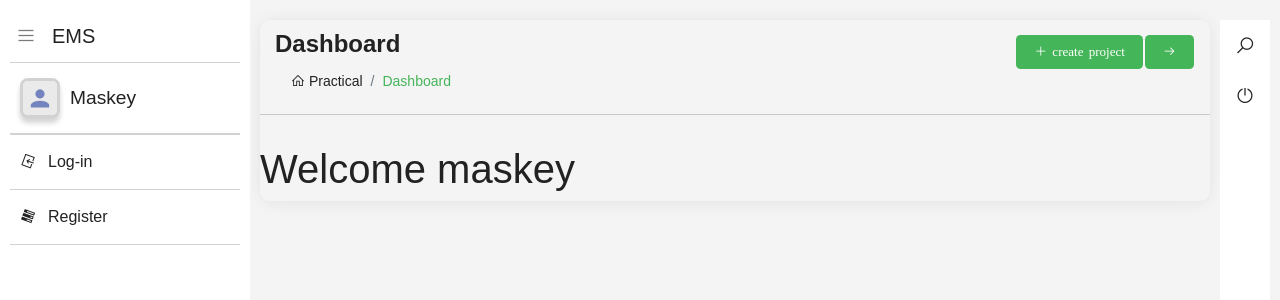
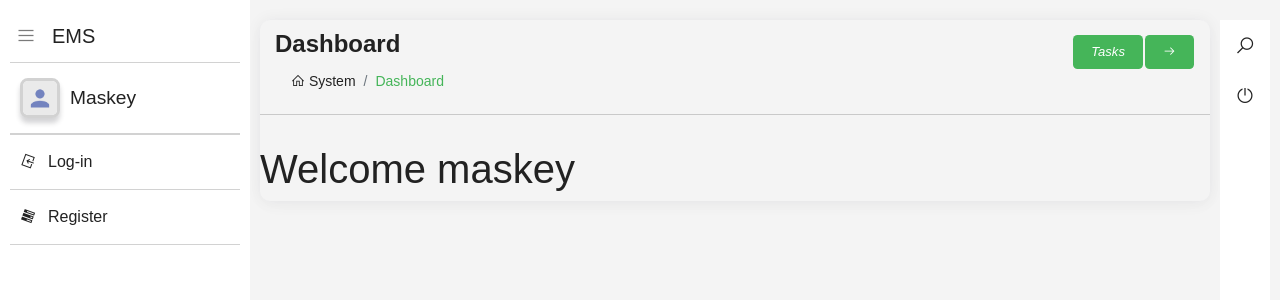
Before and after one commit to MaskeyPuja/ems, a Django app: page /dashboard/ in a window 1280 px wide. Shown: the top 300 px of the page. Run offline with Django 3.2, Linux system fonts and the light colour scheme; a user stored in the database is signed in; some libraries are stand-ins or nearby versions; some web fonts are replaced.

Commit message:
modified

```diff
--- a/core/templates/core/dashboard.html
+++ b/core/templates/core/dashboard.html
@@ -9,14 +9,14 @@
             <div class="col-lg-7 col-md-6 col-sm-12">
                 <h2>Dashboard</h2>
                 <ul class="breadcrumb">
-                    <li class="breadcrumb-item"><a href="{% url 'home' %}"><i class="la la-home"></i> Practical</a></li>
+                    <li class="breadcrumb-item"><a href="{% url 'home' %}"><i class="la la-home"></i> System</a></li>
                     <li class="breadcrumb-item active">Dashboard</li>
                 </ul>
                 <button class="btn btn-primary btn-icon mobile_menu" type="button"><i class="la la-navicon"></i></button>
             </div>
             <div class="col-lg-5 col-md-6 col-sm-12">
                 <button class="btn btn-primary float-right right_icon_toggle_btn" type="button"><i class="la la-arrow-right"></i></button>
-                <a class="btn btn-create float-right" type="button" href=""><i class="la la-plus"> create project</i></a>
+                <a class="btn btn-create float-right" type="button" href=""><i class=""> Tasks </i></a>
             </div>
         </div>
     </div>
--- a/core/templates/core/index.html
+++ b/core/templates/core/index.html
@@ -4,12 +4,12 @@
 {% block content %}
 
 <section class="content">
-    <div class="block-header">
+<!--     <div class="block-header">
         <div class="row">
             <div class="col-lg-7 col-md-6 col-sm-12">
                 <h2>Dashboard</h2>
                 <ul class="breadcrumb">
-                    <!-- <li class="breadcrumb-item"><a href="{% url 'home' %}"><i class="la la-home"></i> Practical</a></li> -->
+                    <li class="breadcrumb-item"><a href="{% url 'home' %}"><i class="la la-home"></i> Practical</a></li>
                     <li class="breadcrumb-item active">Dashboard</li>
                 </ul>
                 <button class="btn btn-primary btn-icon mobile_menu" type="button"><i class="la la-navicon"></i></button>
@@ -20,7 +20,7 @@
             </div>
         </div>
     </div>
-    <div class="dash-top">
+ -->    <div class="dash-top">
         <div class="container-fluid">
             <div class="row clearfix">
 
```
Also changed, not shown: db.sqlite3.
